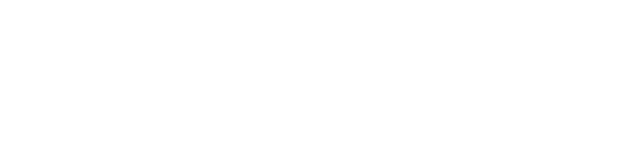
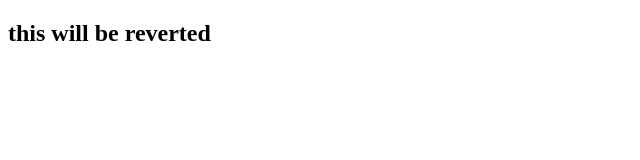
Before and after one commit to AsiaKo/git-one, a plain HTML site: page index.html in a window 1280 px wide. Shown: the whole page, without its empty margins (0-640 px from the left). Drawn offline with Linux system fonts and the light colour scheme.

Commit message:
some new text in html file

```diff
--- a/index.html
+++ b/index.html
@@ -5,6 +5,7 @@
 	<title>git-one</title>
 </head>
 <body>
+	<h2>this will be reverted</h2>
 
 </body>
 </html>
```
